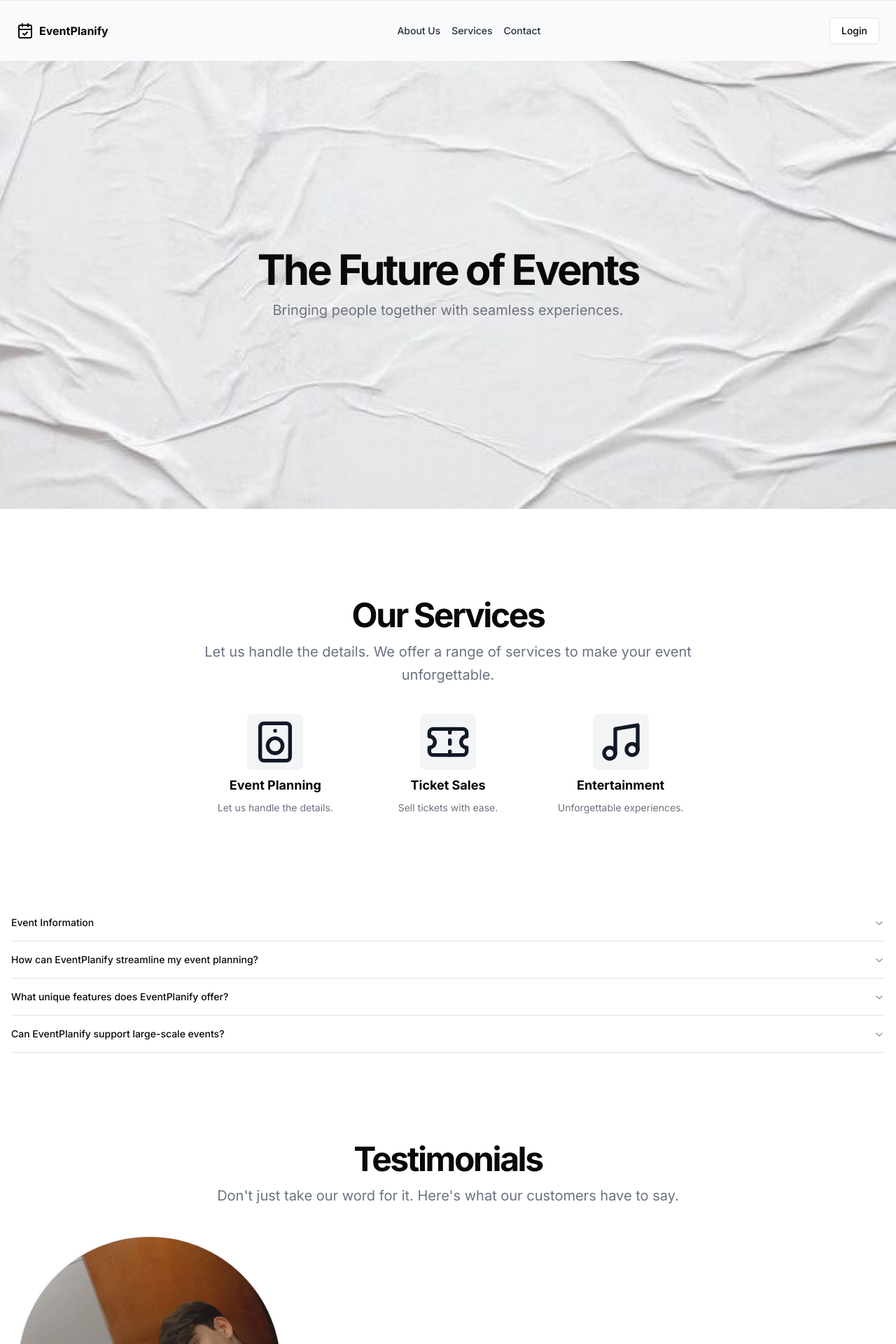
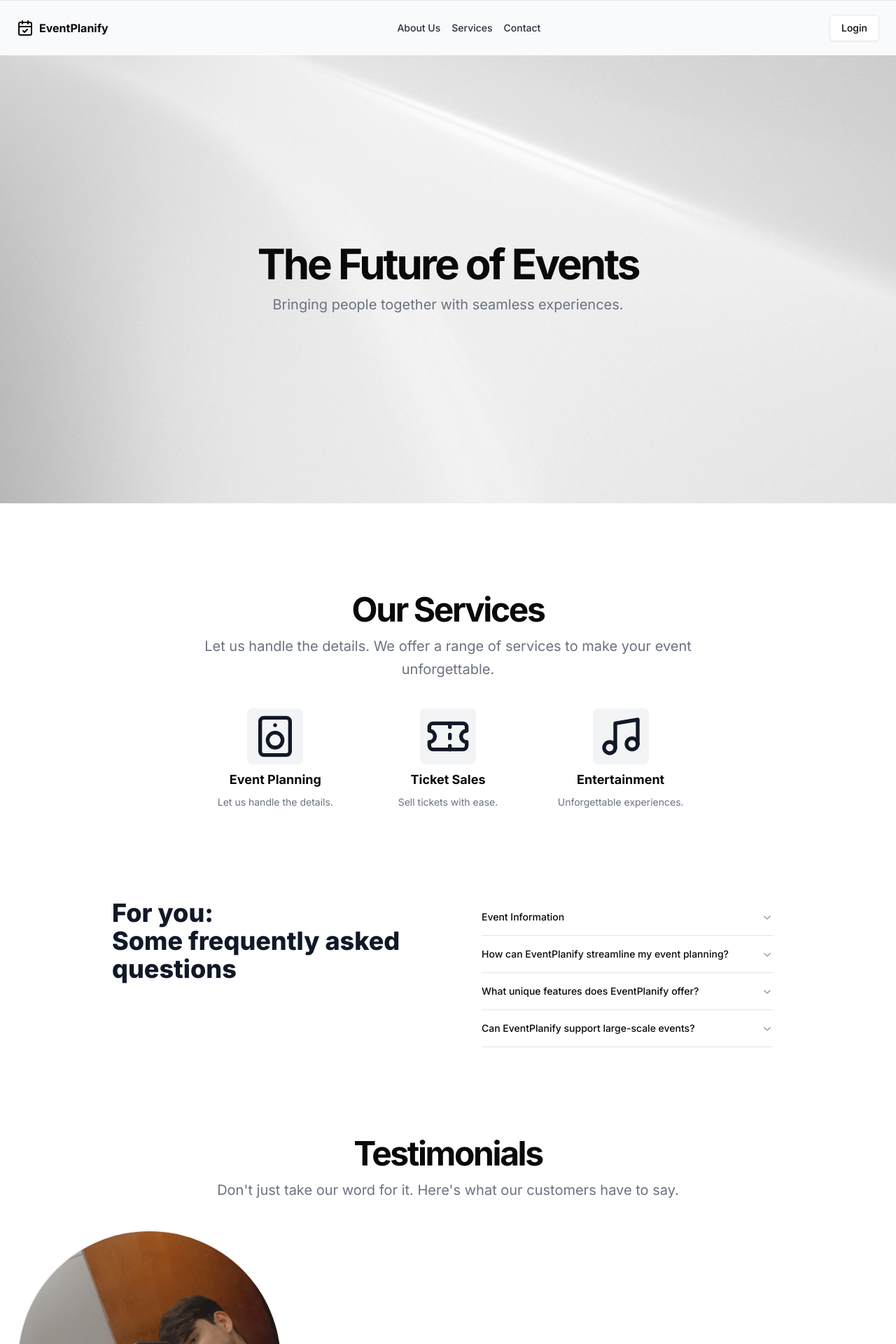
Before and after one commit to SammyFerreiraa/event-planify, a Next.js app: page / in a window 1280 px wide. Shown: the top 1920 px of the page at 70% size. Built offline with nearby package versions, Linux system fonts and the light colour scheme.

Commit message:
refactor: Update page /layout and image source

```diff
--- a/src/app/page.tsx
+++ b/src/app/page.tsx
@@ -10,7 +10,7 @@ export default function Component() {
   return (
     <>
       <div className="border-t border-gray-200 bg-gray-50/90 dark:border-gray-800 dark:bg-gray-950">
-        <header className="w-full py-4 md:py-6">
+        <header className="w-full py-3 md:py-5">
           <div className="container flex items-center justify-between px-4 md:px-6">
             <Link className="flex items-center space-x-2 font-bold" href="#">
               <CalendarCheckIcon className="h-6 w-6" />
@@ -52,7 +52,7 @@ export default function Component() {
           <img
             alt="Background"
             className="aspect-[2/1] w-full overflow-hidden object-cover"
-            src="/images/placeholder.jpg"
+            src="/images/placeholder.jpeg"
           />
           <div className="absolute inset-0 flex items-center justify-center">
             <div className="container grid gap-4 px-4 text-center md:px-6">
@@ -104,13 +104,23 @@ export default function Component() {
           </div>
         </div>
       </section>
+      <div className="flex w-full items-center justify-center">
+        <div className="max-w-5xl px-4 sm:px-6 lg:px-8">
+          <div className="grid grid-cols-1 gap-16 md:grid-cols-2">
+            <div>
+              <h2 className="text-4xl font-extrabold text-gray-900">
+                For you: <br />
+                Some frequently asked questions
+              </h2>
+            </div>
             <Accordion className="w-full px-4" collapsible type="single">
               <AccordionItem value="info">
                 <AccordionTrigger>Event Information</AccordionTrigger>
                 <AccordionContent>
                   <p>
-              Here you will find all the relevant information about EventPlanify
-              and how it can transform your event planning process.
+                    Here you will find all the relevant information about
+                    EventPlanify and how it can transform your event planning
+                    process.
                   </p>
                 </AccordionContent>
               </AccordionItem>
@@ -119,9 +129,9 @@ export default function Component() {
                   How can EventPlanify streamline my event planning?
                 </AccordionTrigger>
                 <AccordionContent>
-            EventPlanify offers comprehensive tools for managing invitations,
-            registrations, and attendee engagement, making your event planning
-            seamless and efficient.
+                  EventPlanify offers comprehensive tools for managing
+                  invitations, registrations, and attendee engagement, making
+                  your event planning seamless and efficient.
                 </AccordionContent>
               </AccordionItem>
               <AccordionItem value="item-2">
@@ -129,9 +139,9 @@ export default function Component() {
                   What unique features does EventPlanify offer?
                 </AccordionTrigger>
                 <AccordionContent>
-            From customizable event pages to real-time analytics and feedback
-            collection, EventPlanify provides a suite of features designed to
-            enhance both the planner and attendee experience.
+                  From customizable event pages to real-time analytics and
+                  feedback collection, EventPlanify provides a suite of features
+                  designed to enhance both the planner and attendee experience.
                 </AccordionContent>
               </AccordionItem>
               <AccordionItem value="item-3">
@@ -139,12 +149,15 @@ export default function Component() {
                   Can EventPlanify support large-scale events?
                 </AccordionTrigger>
                 <AccordionContent>
-            Absolutely. EventPlanify is built to support events of any size,
-            offering scalable solutions to meet your specific needs, from small
-            gatherings to large conferences.
+                  Absolutely. EventPlanify is built to support events of any
+                  size, offering scalable solutions to meet your specific needs,
+                  from small gatherings to large conferences.
                 </AccordionContent>
               </AccordionItem>
             </Accordion>
+          </div>
+        </div>
+      </div>
       <section className="w-full py-12 md:py-24 lg:py-32">
         <div className="container grid items-center justify-center gap-4 px-4 text-center md:px-6 lg:gap-10">
           <div className="space-y-3">
```
Also changed, not shown: public/images/placeholder.jpeg (added), public/images/placeholder.jpg (deleted). Lines whose indentation alone changed are shown as unchanged.
